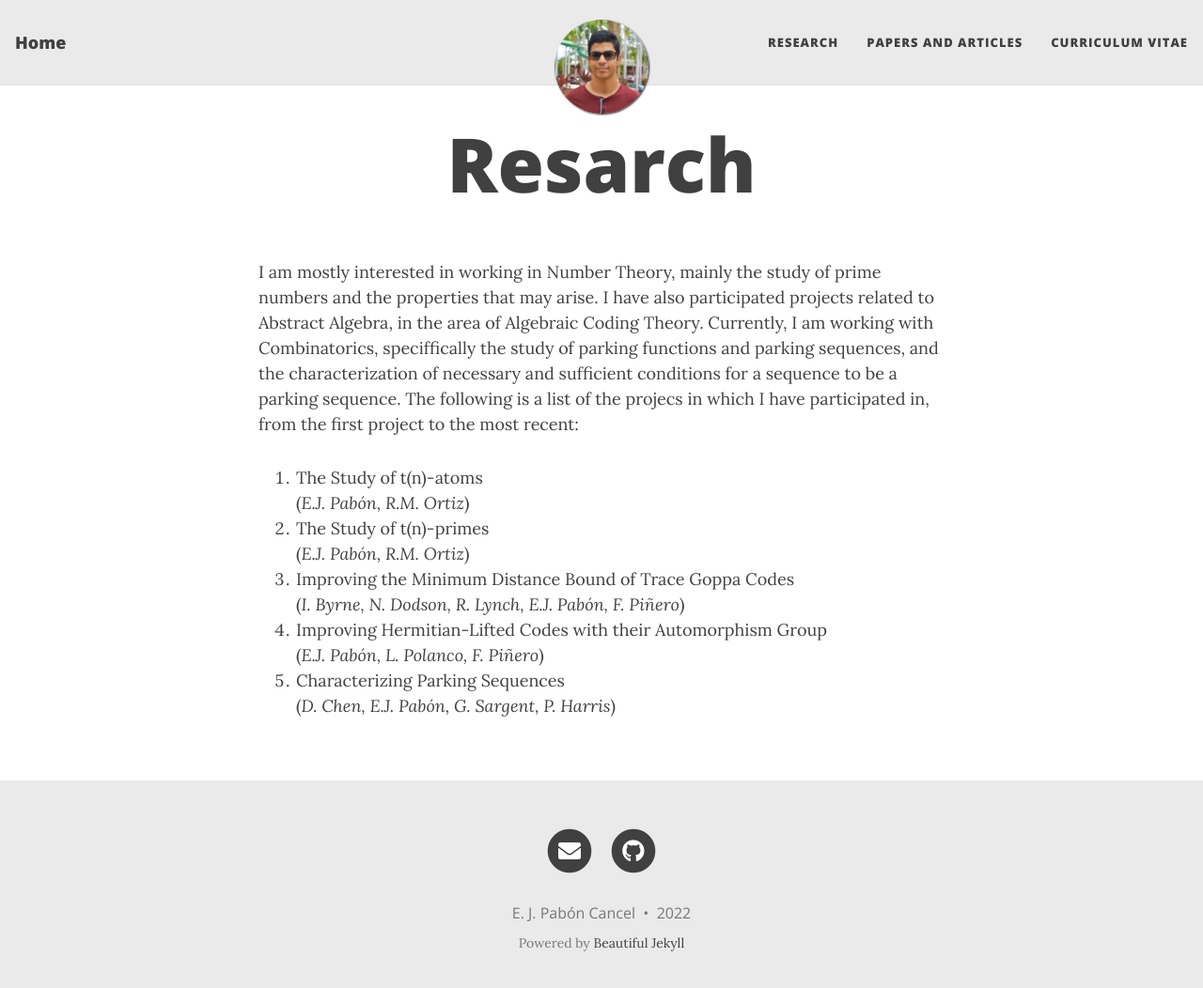
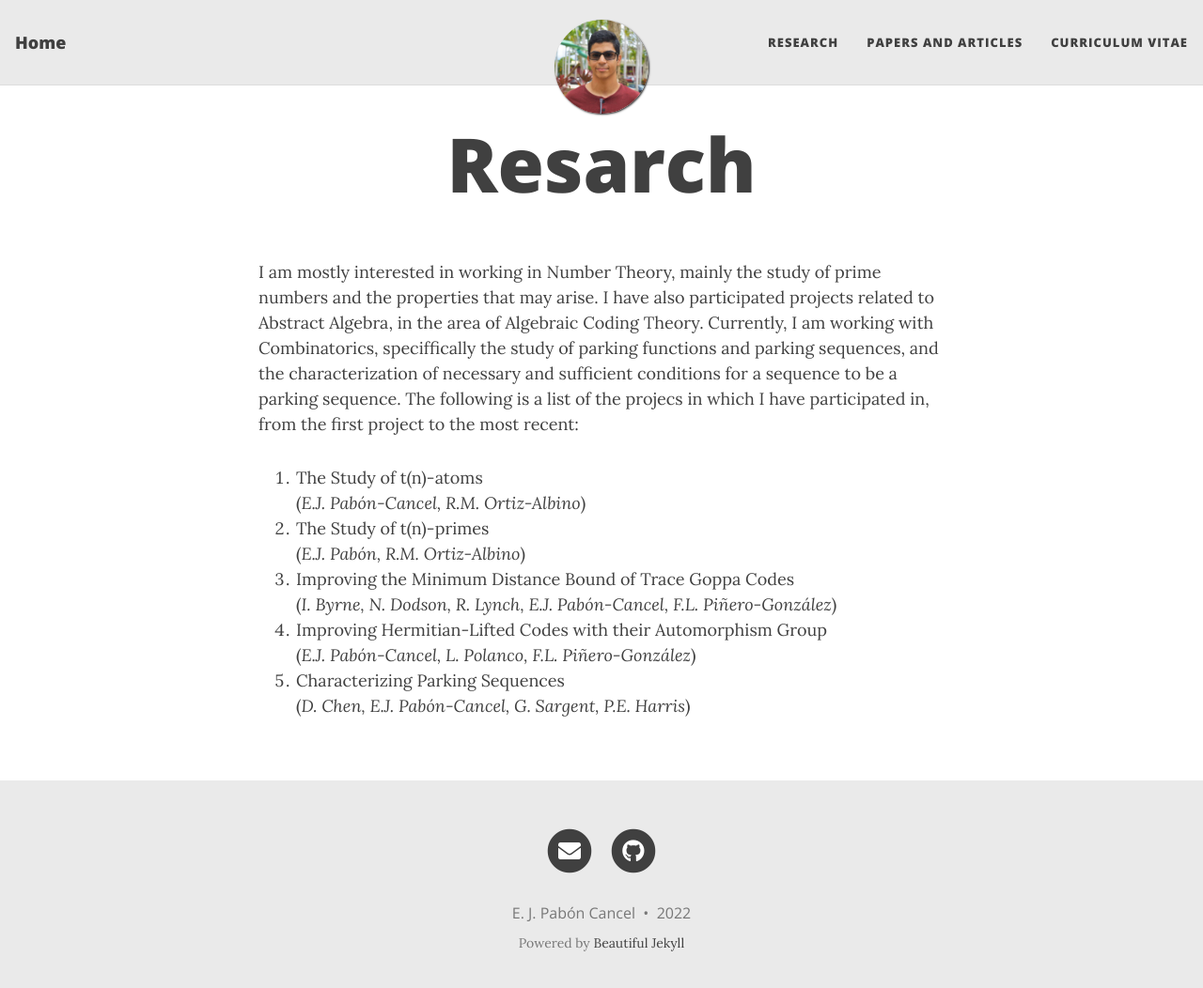
Before and after one commit to ejpaboncancel/ejpaboncancel-old.github.io, a Jekyll site: the page built from research.md, in a window 1280 px wide and 1065 px high. Shown: the top 1052 px of the window at 94% size. Built offline with Jekyll 4.4.1, drawn with Linux system fonts in a browser that asks for light colours; nearby versions of some CDN libraries.

Commit message:
Update research.md

```diff
--- a/research.md
+++ b/research.md
@@ -9,8 +9,8 @@ speciffically the study of parking functions and parking sequences, and the char
 a sequence to be a parking sequence. The following is a list of the projecs in which I have participated in, from the first project to
 the most recent: </p>
 
-1. The Study of t(n)-atoms <br> (<i>E.J. Pabón, R.M. Ortiz</i>)
-2. The Study of t(n)-primes <br> (<i>E.J. Pabón, R.M. Ortiz</i>)
-3. Improving the Minimum Distance Bound of Trace Goppa Codes <br> (<i>I. Byrne, N. Dodson, R. Lynch, E.J. Pabón, F. Piñero</i>)
-4. Improving Hermitian-Lifted Codes with their Automorphism Group <br> (<i>E.J. Pabón, L. Polanco, F. Piñero</i>)
-5. Characterizing Parking Sequences <br> (<i>D. Chen, E.J. Pabón, G. Sargent, P. Harris</i>)
+1. The Study of t(n)-atoms <br> (<i>E.J. Pabón-Cancel, R.M. Ortiz-Albino</i>)
+2. The Study of t(n)-primes <br> (<i>E.J. Pabón, R.M. Ortiz-Albino</i>)
+3. Improving the Minimum Distance Bound of Trace Goppa Codes <br> (<i>I. Byrne, N. Dodson, R. Lynch, E.J. Pabón-Cancel, F.L. Piñero-González</i>)
+4. Improving Hermitian-Lifted Codes with their Automorphism Group <br> (<i>E.J. Pabón-Cancel, L. Polanco, F.L. Piñero-González</i>)
+5. Characterizing Parking Sequences <br> (<i>D. Chen, E.J. Pabón-Cancel, G. Sargent, P.E. Harris</i>)
```
